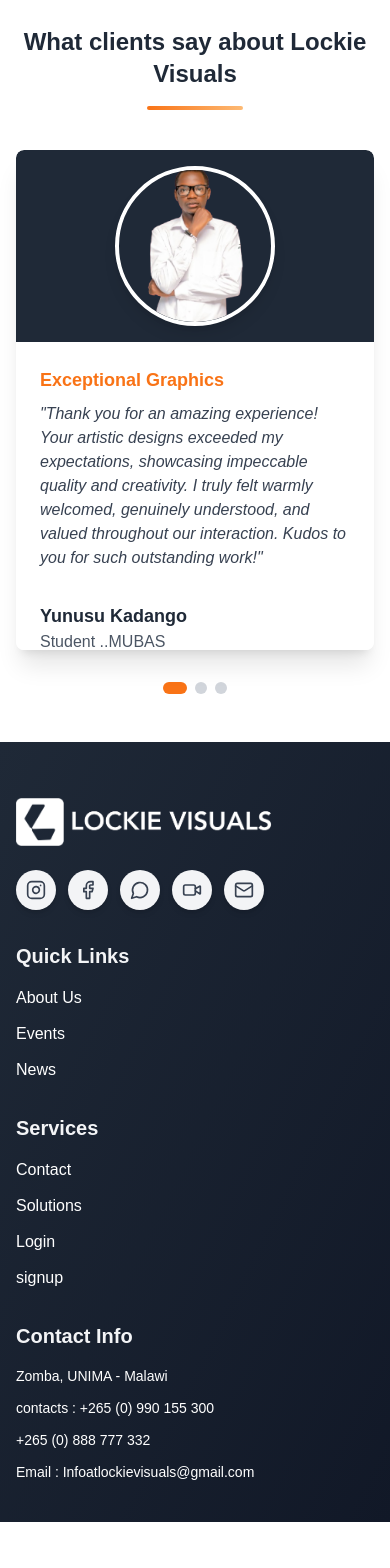
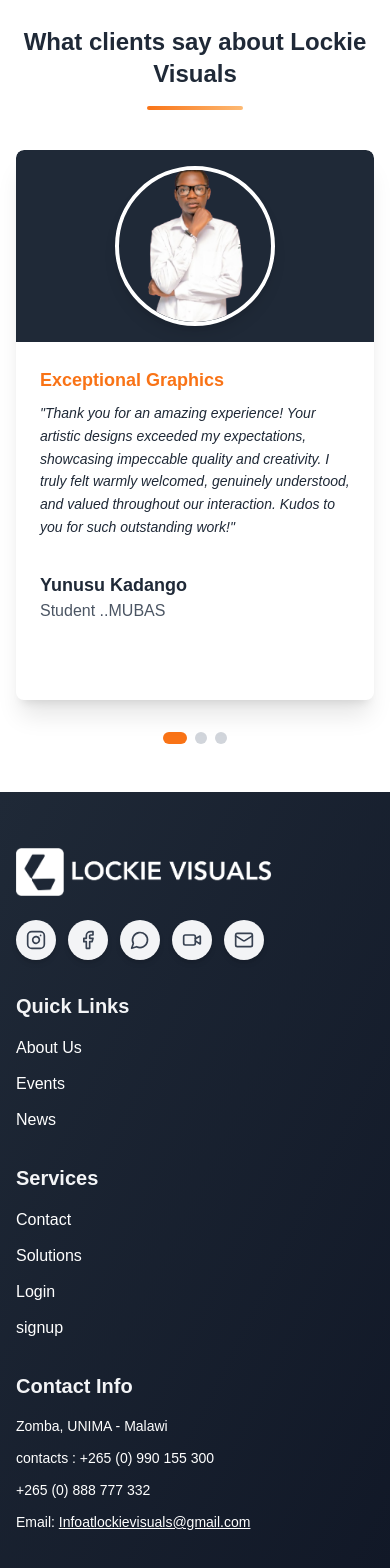
Before and after one commit to kidlocchikapa/lockie-visuals, a React (Create React App) app: page / in a window 390 px wide. Shown: the part 3772-5340 px from the top of the page. Before the commit the page ends 5294 px from the top, so only its background shows below. Built offline with nearby package versions, Linux system fonts and the light colour scheme.

Commit message:
added further responsiveness and removed icon motions in footer

```diff
--- a/src/Components/Footer.js
+++ b/src/Components/Footer.js
@@ -69,11 +69,11 @@ const TestimonialCard = ({ testimonial, isActive }) => (
         </div>
       </div>
 
-      {/* Right content section */}
+      {/* Right content section - Improved text visibility */}
       <div className="w-full md:w-2/3 bg-white p-6 md:p-8 rounded-b-lg md:rounded-r-lg md:rounded-bl-none flex flex-col justify-between">
         <div className="mb-4 md:mb-6">
           <h4 className="text-lg md:text-xl font-semibold text-orange-500 mb-2">{testimonial.heading}</h4>
-          <p className="text-base md:text-lg lg:text-xl text-gray-700 italic mb-4">"{testimonial.text}"</p>
+          <p className="text-sm md:text-base lg:text-lg text-gray-800 font-medium italic mb-4 leading-relaxed">"{testimonial.text}"</p>
         </div>
         <div>
           <h3 className="text-lg md:text-xl font-bold text-gray-800">{testimonial.name}</h3>
@@ -99,18 +99,17 @@ const TestimonialDots = ({ total, active, setActive }) => (
   </div>
 );
 
+// Removed animation from SocialIcon
 const SocialIcon = ({ Icon, href, label }) => (
-  <motion.a
+  <a
     href={href}
     target="_blank"
     rel="noopener noreferrer"
     aria-label={label}
-    whileHover={{ scale: 1.2, rotate: 360 }}
-    whileTap={{ scale: 0.9 }}
     className="w-10 h-10 flex items-center justify-center rounded-full bg-gray-100 shadow-md text-gray-700 hover:text-gray-900 hover:shadow-lg transition-all duration-300"
   >
     <Icon size={20} />
-  </motion.a>
+  </a>
 );
 
 const FooterSection = ({ title, children }) => (
@@ -141,12 +140,12 @@ const Footer = ({ testimonials = defaultTestimonials }) => {
     }
   }, []);
 
-  // Dynamic height based on screen size
+  // Dynamic height based on screen size - Adjusted for better text display
   const getTestimonialHeight = () => {
-    if (windowWidth < 640) return "500px";
-    if (windowWidth < 768) return "450px";
-    if (windowWidth < 1024) return "350px";
-    return "320px";
+    if (windowWidth < 640) return "550px";
+    if (windowWidth < 768) return "480px";
+    if (windowWidth < 1024) return "380px";
+    return "340px";
   };
 
   useEffect(() => {
@@ -251,7 +250,7 @@ const Footer = ({ testimonials = defaultTestimonials }) => {
                 <p>Zomba, UNIMA - Malawi</p>
                 <p>contacts : +265 (0) 990 155 300</p>
                 <p>+265 (0) 888 777 332</p>
-                <p>Email : Infoatlockievisuals@gmail.com</p>
+                <p>Email: <a href="mailto:Infoatlockievisuals@gmail.com" className="underline hover:text-orange-300 transition-colors">Infoatlockievisuals@gmail.com</a></p>
               </motion.div>
             </FooterSection>
           </div>
```
